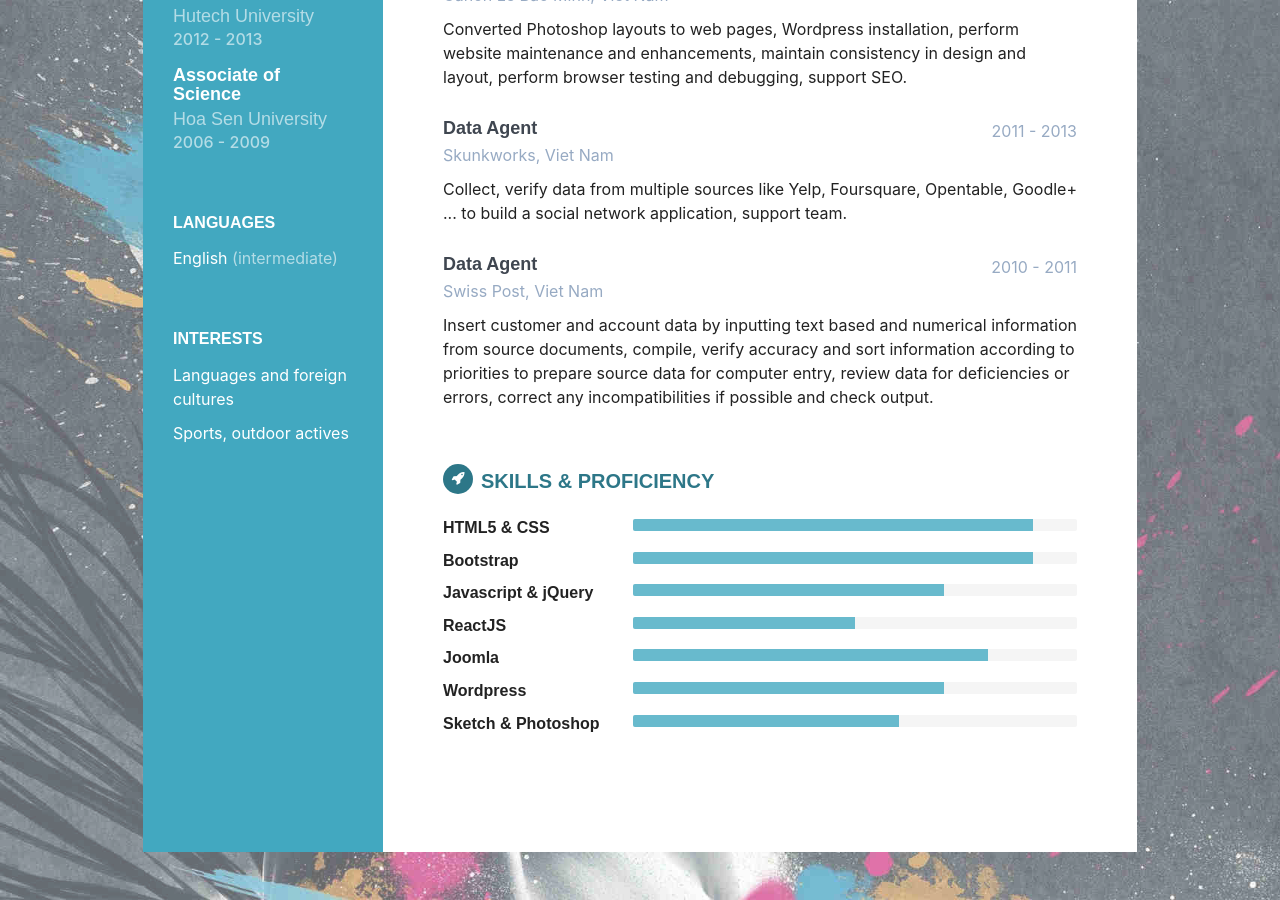
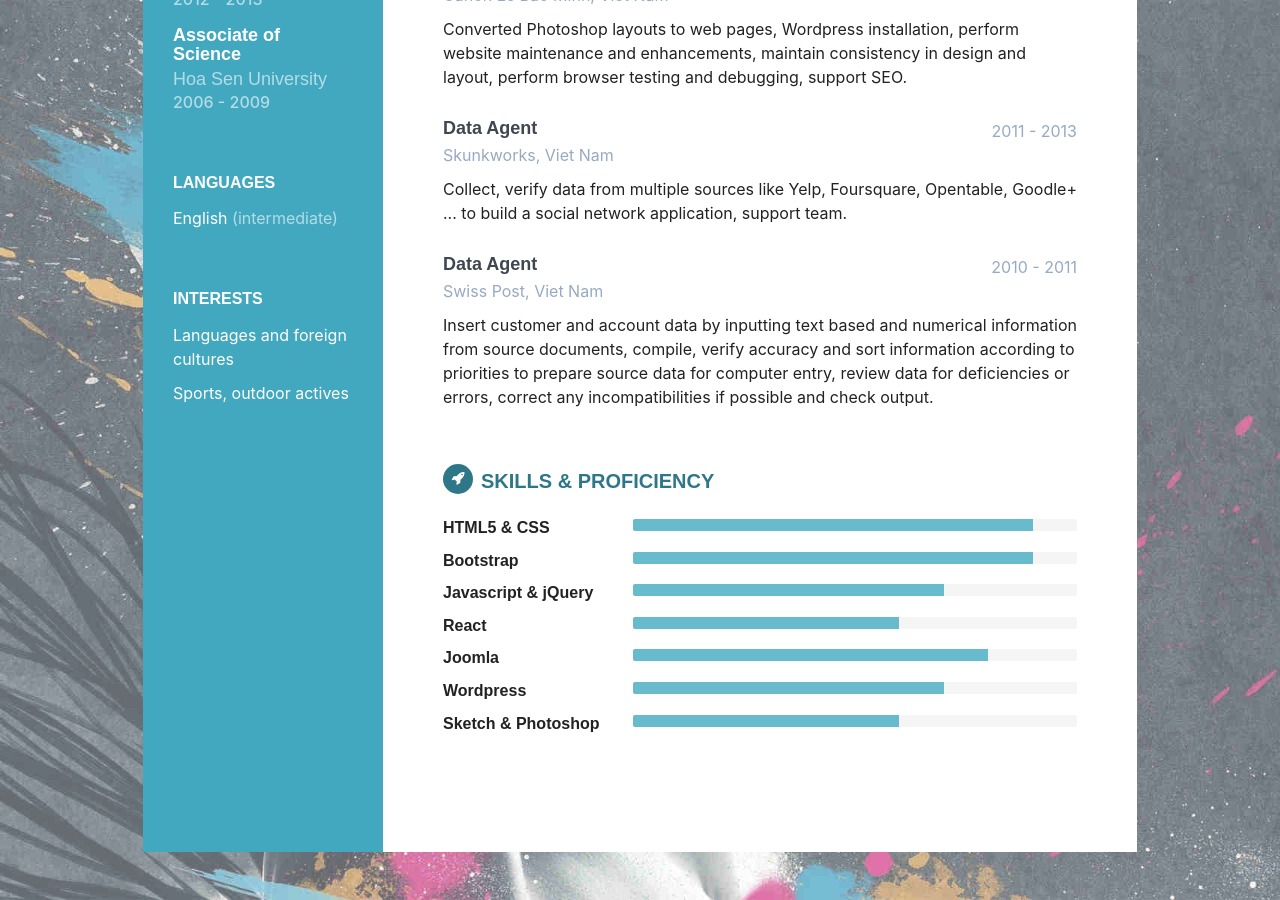
Before and after one commit to nhidev/nhidev.github.io, a Jekyll site: the page built from index.md, in a window 1280 px wide and 900 px high, scrolled down 754 px. Built offline with Jekyll 4.4.1, drawn with Linux system fonts in a browser that asks for light colours; nearby versions of some CDN libraries; some web fonts are replaced.

Commit message:
edit content

```diff
--- a/_layouts/home.html
+++ b/_layouts/home.html
@@ -28,7 +28,7 @@
                   <li class="phone"><i class="fa fa-phone"></i><a href="tel:0974833783">0974 833 783</a></li>
 
               </ul>
-              <ul class="list-inline">
+              <ul class="list-inline d-none">
                  <li class="list-inline-item"><a href="https://www.linkedin.com/in/nhi-thai-b69b7535" target="_blank"><i class="fa fa-linkedin"></i></a></li>
                  <li class="list-inline-item"><a href="https://codepen.io/nhithai"><i class="fa fa-codepen" target="_blank"></i></a></li>
                  <li class="list-inline-item"><a href="https://github.com/nhidev"><i class="fa fa-github" target="_blank"></i></a></li>
@@ -176,9 +176,9 @@
                       </div>
                   </div><!--//item-->
                    <div class="item">
-                      <h3 class="level-title">ReactJS</h3>
+                      <h3 class="level-title">React</h3>
                       <div class="progress level-bar">
-                          <div class="progress-bar theme-progress-bar" role="progressbar" style="width: 50%" aria-valuenow="50" aria-valuemin="0" aria-valuemax="100"></div>
+                          <div class="progress-bar theme-progress-bar" role="progressbar" style="width: 60%" aria-valuenow="60" aria-valuemin="0" aria-valuemax="100"></div>
                       </div>
                   </div><!--//item-->
 
```
